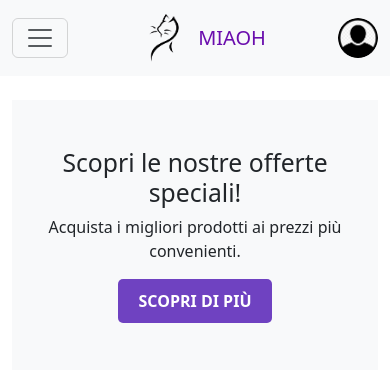
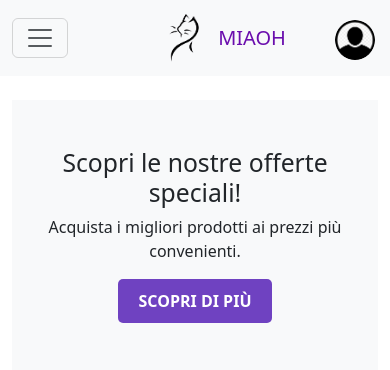
Before and after one commit to Morsu7/Miaoh, a PHP site: page / in a window 390 px wide. Shown: the top 370 px of the page. Run offline with PHP 8.4, Linux system fonts and the light colour scheme; data comes from the database, SQL or seed files in the repository.

Commit message:
sistemato in 5 minuti quello che morbi non è riuscito a sistemare in 3 mesi

```diff
--- a/public/style/template.css
+++ b/public/style/template.css
@@ -98,3 +98,12 @@ input:focus, select:focus, textarea:focus {
     border-color: #6a0dad !important; /* Colore del bordo viola, aggiungi !important per forzare la priorità */
     box-shadow: none; /* Rimuovi l'ombra attiva predefinita */
 }
+
+/* Ensure the profile image stays aligned in mobile view */
+@media (max-width: 991.98px) {
+    .profile-img-container {
+        position: absolute;
+        right: 15px;
+        top: 20px;
+    }
+}
--- a/src/views/template/header.php
+++ b/src/views/template/header.php
@@ -6,7 +6,6 @@ if(isset($_SESSION['email'])){
 }else{
     $picture = IMAGE_PATH . "/icons/profilePic.png";
 }
-
 ?>
 <nav class="navbar navbar-expand-lg bg-body-tertiary sticky-top">
   <div class="container-fluid">
@@ -16,11 +15,6 @@ if(isset($_SESSION['email'])){
         <a class="navbar-brand d-flex align-items-center mx-auto logo-header" href="?#">
             <img src="<?php echo IMAGE_PATH; ?>logo/logo.png" width="50" height="50" class="me-2" alt="Miaoh Logo"/>
             <span>MIAOH</span>
-        </a>
-
-        <!-- User image aligned to the top-right, vertically centered -->
-        <a class="d-flex align-items-center ml-auto top-50 end-0" href="?action=profile">
-            <img src="<?php echo $picture ?>" alt="User" class="user-img user-icon" width="60" height="60"/>
         </a>
 
         <div class="collapse navbar-collapse" id="navbarSupportedContent">
@@ -36,6 +30,11 @@ if(isset($_SESSION['email'])){
                 </li>
             </ul>
         </div>
+        <!-- User image aligned to the right -->
+        <a class="d-flex align-items-center ms-auto profile-img-container" href="?action=profile">
+            <img src="<?php echo $picture ?>" alt="User" class="user-img user-icon" width="60" height="60"/>
+        </a>
+  </div>
 </nav>
 
 <script src="public/script/header.js"></script>
```
Lines whose indentation alone changed are shown as unchanged.
